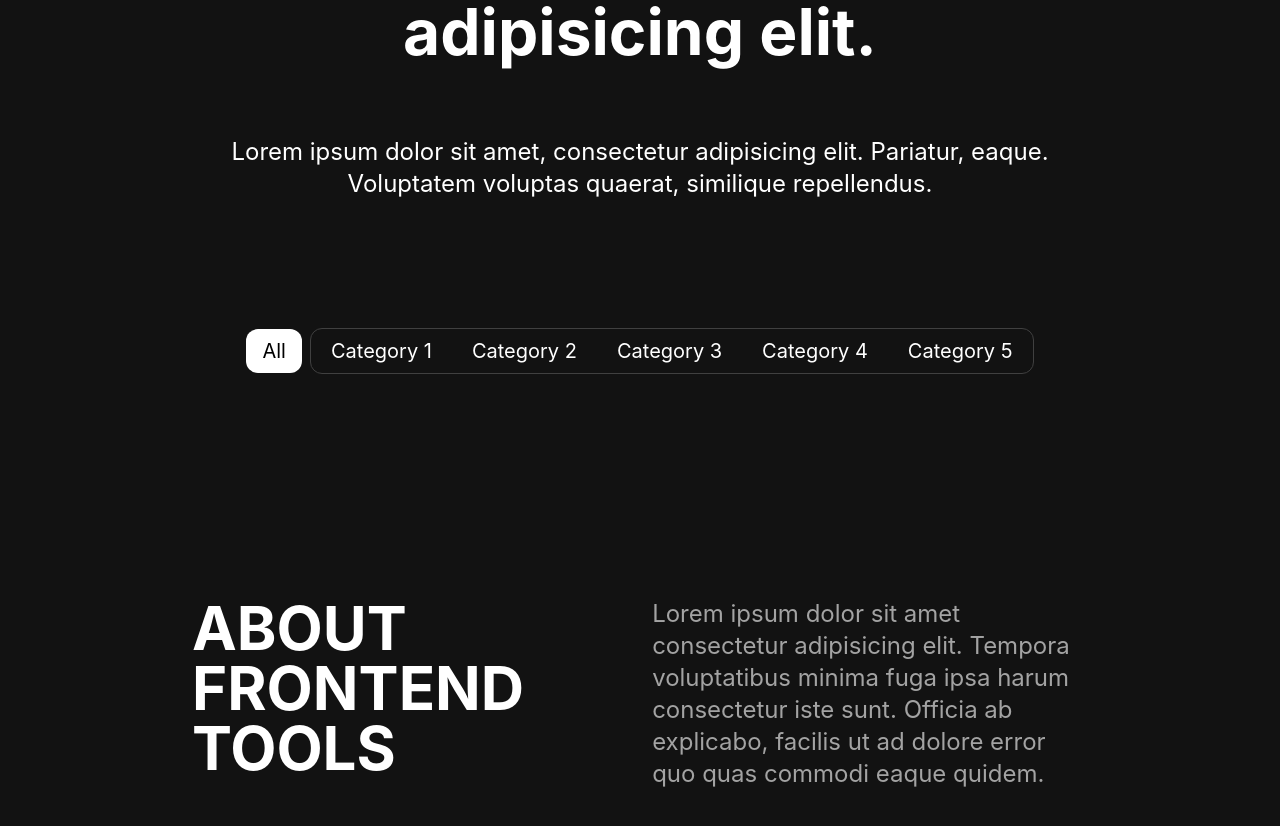
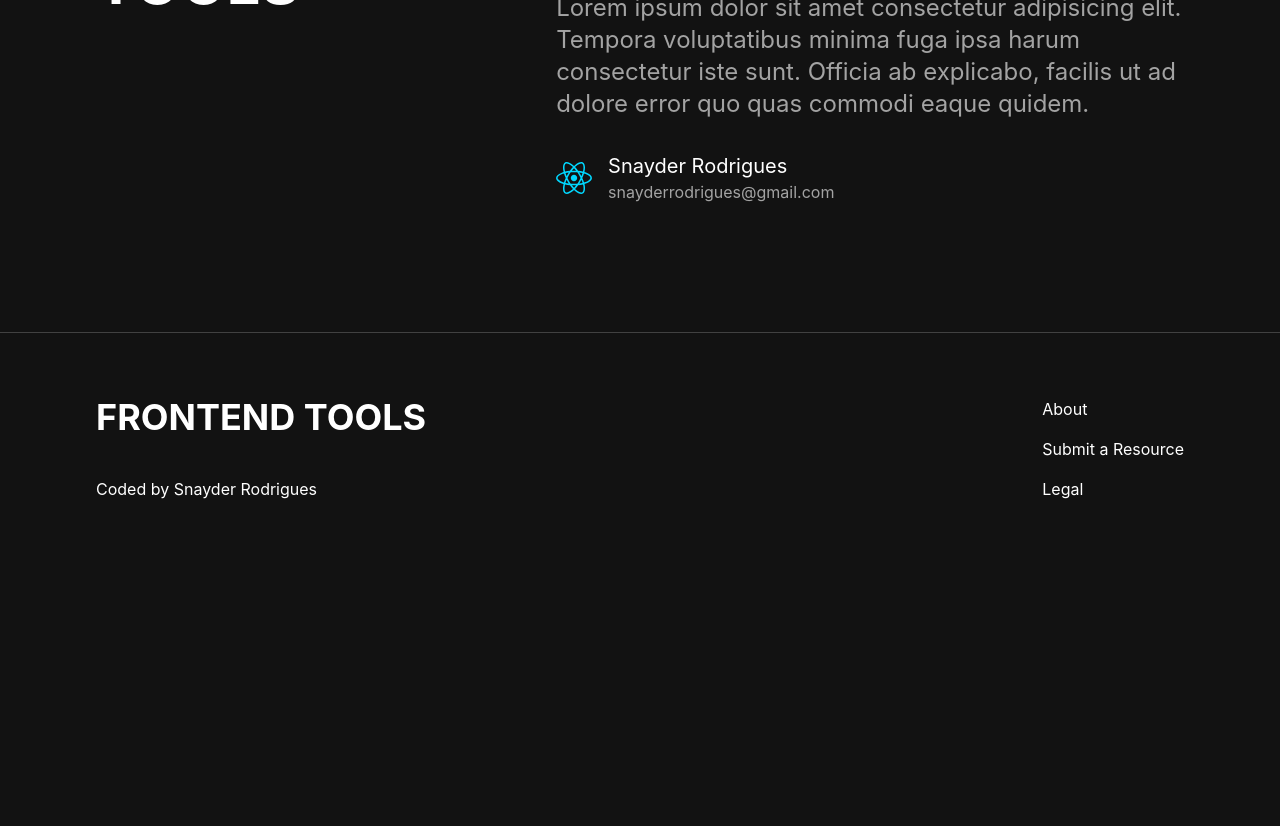
Before and after one commit to SnayderRodrigues/frontcards, a React (Vite) app: page /about in a window 1280 px wide. Shown: the part 360-1186 px from the top of the page. After the commit the page ends 893 px from the top, so only its background shows below. Built offline with nearby package versions, Linux system fonts and the light colour scheme.

Commit message:
update: Fix AboutPage component not rendering. Update router-dom Outlet for App.jsx and add Hero.jsx component

```diff
--- a/src/App.jsx
+++ b/src/App.jsx
@@ -1,12 +1,18 @@
+import { Outlet, useLocation } from "react-router-dom";
 import Header from "./components/header";
-import HomePage from "./pages/HomePage";
+import Hero from "./components/Hero";
 import Footer from "./components/Footer";
 
 const App = () => {
+  const location = useLocation();
+
   return (
     <>
       <Header />
-      <HomePage />
+      <main>
+        {location.pathname !== "/about" && <Hero />}
+        <Outlet />
+      </main>
       <Footer />
     </>
   );
--- a/src/components/Filter.jsx
+++ b/src/components/Filter.jsx
@@ -1,11 +1,12 @@
 import React from 'react'
+import { Link } from 'react-router-dom';
 
 const Filter = () => {
   return (
     <div className="flex items-center justify-center gap-2 mb-8">
-      <button className="text-xl text-black bg-white px-4 py-2 rounded-xl">
+      <Link to="/" className="text-xl text-black bg-white px-4 py-2 rounded-xl">
         All
-      </button>
+      </Link>
       <ul className="flex items-center text-xl border border-neutral-700 rounded-xl">
         <li className="flex items-center gap-2 px-5 py-2">
           <a href="" className="hover:text-neutral-400">
--- /dev/null
+++ b/src/components/Hero.jsx
@@ -0,0 +1,21 @@
+import React from "react";
+
+const Hero = () => {
+  return (
+    <>
+      <section className="flex justify-center items-center">
+        <div className="wrapper flex flex-col justify-center items-center text-center pt-48 pb-32">
+          <h1 className="flex items-center justify-center  max-w-[18ch] leading-tight mb-16">
+            Lorem ipsum dolor sit amet consectetur, adipisicing elit.
+          </h1>
+          <p className="text-2xl max-w-[56ch]">
+            Lorem ipsum dolor sit amet, consectetur adipisicing elit. Pariatur,
+            eaque. Voluptatem voluptas quaerat, similique repellendus.
+          </p>
+        </div>
+      </section>
+    </>
+  );
+};
+
+export default Hero;
--- a/src/pages/AboutPage.jsx
+++ b/src/pages/AboutPage.jsx
@@ -3,7 +3,6 @@ import AuthorImage from "../assets/react.svg";
 
 const AboutPage = () => {
   return (
-    <main>
     <section className="flex justify-center items-center">
       <div className="wrapper flex justify-between gap-32 pt-48 pb-32">
         <h1 className="text-6xl font-bold uppercase">
@@ -32,7 +31,6 @@ const AboutPage = () => {
         </div>
       </div>
     </section>
-    </main>
   );
 };
 
--- a/src/pages/FeaturedTools.jsx
+++ b/src/pages/FeaturedTools.jsx
@@ -1,6 +1,7 @@
 import React from "react";
 import { Link } from "react-router-dom";
 import ToolImage from "../assets/react.svg";
+import Filter from "../components/Filter";
 
 const FeaturedTools = () => {
   const FeaturedTool = ({ image, category, title }) => (
@@ -61,7 +62,8 @@ const FeaturedTools = () => {
   ];
 
   return (
-    <>
+    <section className="wrapper">
+      <Filter />
       <div className="grid grid-cols-4 gap-8 mb-16">
         {featuredTools.map((post, index) => (
           <FeaturedTool
@@ -77,7 +79,7 @@ const FeaturedTools = () => {
         <span>1 of 2</span>
         <Link to="/2">Next{">"}</Link>
       </div>
-    </>
+    </section>
   );
 };
 
--- a/src/pages/FeaturedToolsPage2.jsx
+++ b/src/pages/FeaturedToolsPage2.jsx
@@ -1,6 +1,7 @@
 import React from "react";
 import { Link } from "react-router-dom";
 import ToolImage from "../assets/react.svg";
+import Filter from "../components/Filter";
 
 const FeaturedToolsPage2 = () => {
   const FeaturedTool = ({ image, category, title }) => (
@@ -61,7 +62,8 @@ const FeaturedToolsPage2 = () => {
   ];
 
   return (
-    <>
+    <section className="wrapper">
+      <Filter />
       <div className="grid grid-cols-4 gap-8 mb-16">
         {featuredTools.map((post, index) => (
           <FeaturedTool
@@ -77,7 +79,7 @@ const FeaturedToolsPage2 = () => {
         <span>2 of 2</span>
         <Link>Next{">"}</Link>
       </div>
-    </>
+    </section>
   );
 };
 
--- a/src/pages/HomePage.jsx
+++ /dev/null
@@ -1,32 +0,0 @@
-import React from "react";
-import { Outlet } from "react-router-dom";
-import Filter from "../components/Filter";
-
-const HomePage = () => {
-  return (
-    <>
-      <main>
-        <section className="flex justify-center items-center">
-          <div className="wrapper flex flex-col justify-center items-center text-center pt-48 pb-32">
-            <h1 className="flex items-center justify-center  max-w-[18ch] leading-tight mb-16">
-              Lorem ipsum dolor sit amet consectetur, adipisicing elit.
-            </h1>
-            <p className="text-2xl max-w-[56ch]">
-              Lorem ipsum dolor sit amet, consectetur adipisicing elit.
-              Pariatur, eaque. Voluptatem voluptas quaerat, similique
-              repellendus.
-            </p>
-          </div>
-        </section>
-        <section>
-          <div className="wrapper">
-            <Filter />
-            <Outlet />
-          </div>
-        </section>
-      </main>
-    </>
-  );
-};
-
-export default HomePage;
```
Lines whose indentation alone changed are shown as unchanged.
